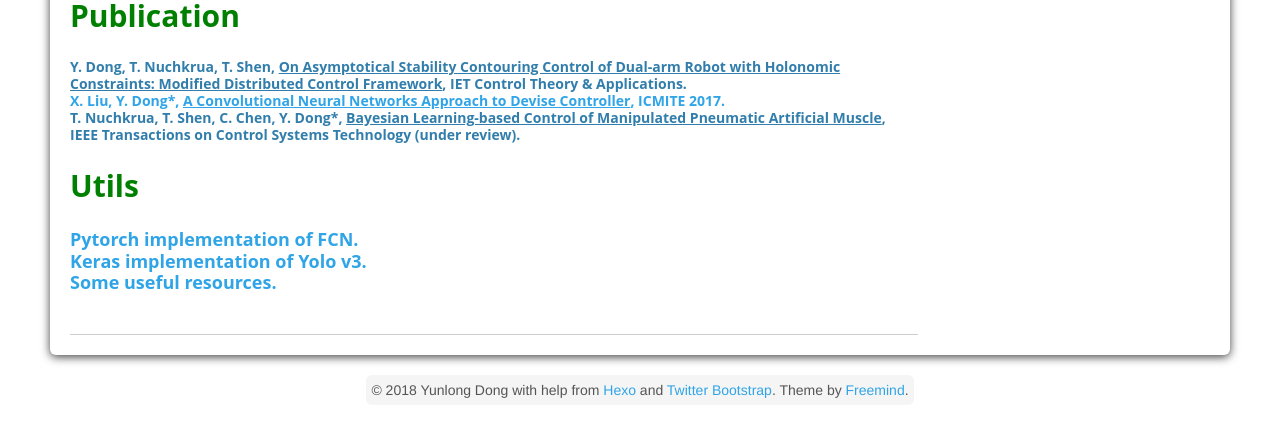
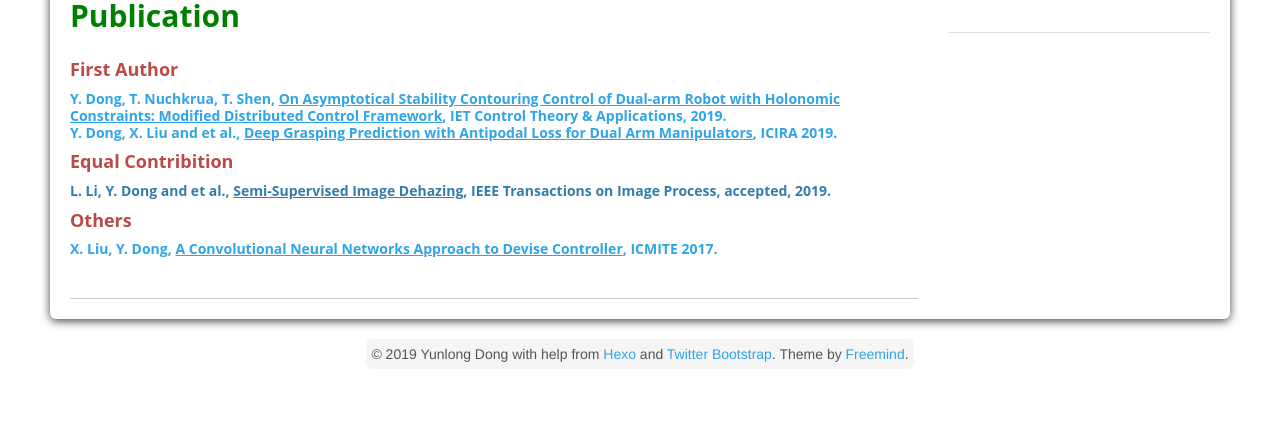
Before and after one commit to yunlongdong/dyl.github.io, a plain HTML site: page index.html in a window 1280 px wide. Shown: the part 540-976 px from the top of the page. Drawn offline with Linux system fonts and the light colour scheme.

Commit message:
some update

```diff
--- a/index.html
+++ b/index.html
@@ -58,30 +58,32 @@
 	   </h3>
 
 	   <h2>Publication</h2>
+
+	   <h4>First Author</h4>
 	   <h5>
 	   <div class="article-title">
-         Y. Dong, T. Nuchkrua, T. Shen, <u>On Asymptotical Stability Contouring Control of Dual-arm Robot with Holonomic Constraints: Modified Distributed Control Framework</u>, IET Control Theory & Applications.
+         <a href="https://digital-library.theiet.org/content/journals/10.1049/iet-cta.2018.6178">Y. Dong, T. Nuchkrua, T. Shen, <u>On Asymptotical Stability Contouring Control of Dual-arm Robot with Holonomic Constraints: Modified Distributed Control Framework</u>, IET Control Theory & Applications, 2019.</a>
        </div>
 	   <div class="article-title">
-         <a href="https://www.researchgate.net/publication/321580315_A_Convolutional_Neural_Networks_Approach_to_Devise_Controller">X. Liu, Y. Dong*, <u>A Convolutional Neural Networks Approach to Devise Controller</u>,   ICMITE 2017.</a>
-       </div>
-	   <div class="article-title">
-         T. Nuchkrua, T. Shen, C. Chen, Y. Dong*, <u>Bayesian Learning-based Control of Manipulated Pneumatic Artificial Muscle</u>, IEEE Transactions on Control Systems Technology (under review).
+         <a href="https://link.springer.com/chapter/10.1007%2F978-3-030-27526-6_41">Y. Dong, X. Liu and et al., <u>Deep Grasping Prediction with Antipodal Loss for Dual Arm Manipulators</u>, ICIRA 2019.</a>
        </div>
 	   </h5>
 
-	   <h2>Utils</h2>
-	   <h4>
+	   <h4>Equal Contribition</h4>
+	   <h5>
 	   <div class="article-title">
-         <a href="https://github.com/yunlongdong/FCN-pytorch-easiest">Pytorch implementation of FCN.</a>
+         L. Li, Y. Dong and et al., <u>Semi-Supervised Image Dehazing</u>, IEEE Transactions on Image Process, accepted, 2019.
        </div>
+	   </h5>
+
+	   <h4>Others</h4>
+	   <h5>
 	   <div class="article-title">
-         <a href="https://github.com/yunlongdong/EasyKerasYoloV3">Keras implementation of Yolo v3.</a>
+         <a href="https://www.researchgate.net/publication/321580315_A_Convolutional_Neural_Networks_Approach_to_Devise_Controller">X. Liu, Y. Dong, <u>A Convolutional Neural Networks Approach to Devise Controller</u>, ICMITE 2017.</a>
        </div>
-	   <div class="article-title">
-         <a href="http://103.212.33.238">Some useful resources.</a>
-       </div>
-	   </h4>
+	   </h5>
+
+
 
       </div>
 
@@ -106,7 +108,7 @@
   </div>
   <div class="container-narrow">
    <footer>
-    <p> &copy; 2018 Yunlong Dong with help from <a href="http://hexo.io/" target="_blank">Hexo</a> and <a href="http://getbootstrap.com/" target="_blank">Twitter Bootstrap</a>. Theme by <a href="http://github.com/wzpan/hexo-theme-freemind/">Freemind</a>. </p>
+    <p> &copy; 2019 Yunlong Dong with help from <a href="http://hexo.io/" target="_blank">Hexo</a> and <a href="http://getbootstrap.com/" target="_blank">Twitter Bootstrap</a>. Theme by <a href="http://github.com/wzpan/hexo-theme-freemind/">Freemind</a>. </p>
    </footer>
   </div>
   <!-- container-narrow -->
```
Also changed, not shown: img/dyl.jpg.
